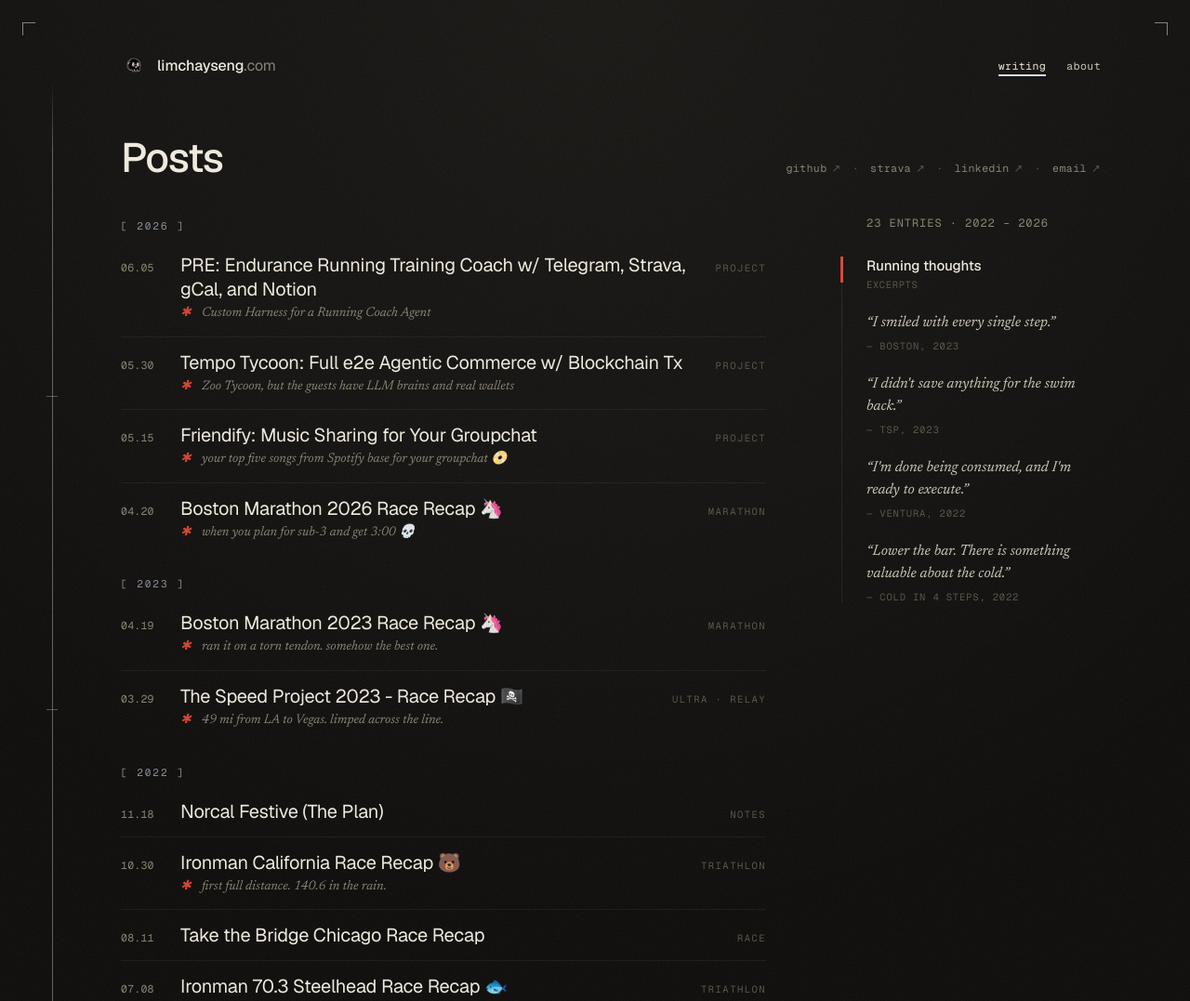
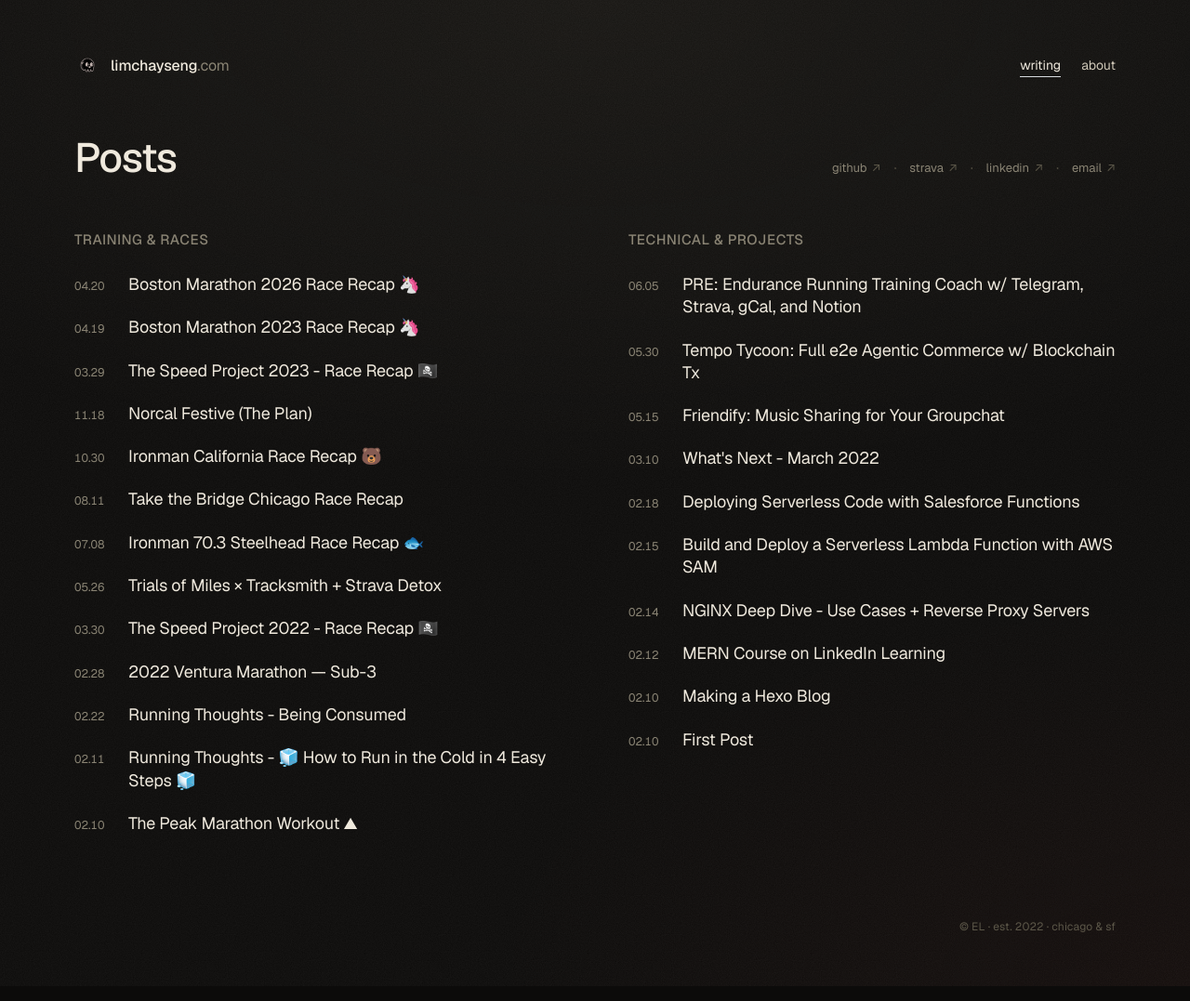
Before and after one commit to elimchayseng/limchayseng_blog, an Astro site: page / in a window 1280 px wide. Shown: the top 1077 px of the page at 93% size. Built offline with nearby package versions, Linux system fonts and the light colour scheme; Astro itself is replaced by a stand-in of ours.

Commit message:
redesign: two-column categorized homepage, strip decorative chrome
Homepage now splits posts into Training & Races and Technical & Projects
columns instead of a single dated list. Removed the running-thoughts rail,
page spine/ticks, corner register marks, and year-break dividers.

Site-wide cleanup: convert decorative monospace metadata (dates, tags,
nav, socials, footer, post gutter) to sans, drop the chrome-rule divider
lines, remove blockquote italics, and render post subheadings as plain
regular-weight text.

```diff
--- a/src/components/CornerMarks.astro
+++ /dev/null
@@ -1,9 +0,0 @@
----
-// Print-style register marks framing the page corners.
-// Requires the page-level wrapper to be position: relative.
----
-
-<div class="corner-mark tl" aria-hidden="true"></div>
-<div class="corner-mark tr" aria-hidden="true"></div>
-<div class="corner-mark bl" aria-hidden="true"></div>
-<div class="corner-mark br" aria-hidden="true"></div>
--- a/src/components/Footer.astro
+++ b/src/components/Footer.astro
@@ -1,9 +1,7 @@
 ---
-import ChromeRule from './ChromeRule.astro';
 ---
 
 <footer>
-	<ChromeRule />
 	<div class="row">
 		<span class="meta">© EL · est. 2022 · chicago &amp; sf</span>
 	</div>
@@ -17,10 +15,9 @@ import ChromeRule from './ChromeRule.astro';
 		display: flex;
 		justify-content: flex-end;
 		align-items: baseline;
-		margin-top: 22px;
-		font-family: var(--mono);
-		font-size: 11px;
-		letter-spacing: 0.04em;
+		font-family: var(--sans);
+		font-size: 12px;
+		letter-spacing: 0.01em;
 	}
 	.meta {
 		color: var(--ink-faint);
--- a/src/components/RunningThoughtsRail.astro
+++ /dev/null
@@ -1,81 +0,0 @@
----
-import thoughts from '../data/running-thoughts.json';
-
-interface Thought {
-	q: string;
-	src: string;
-}
-const items = thoughts as Thought[];
----
-
-<aside class="rail">
-	<div class="bar" aria-hidden="true"></div>
-	<div class="divider" aria-hidden="true"></div>
-	<h3>Running thoughts</h3>
-	<p class="subtitle meta-mono">excerpts</p>
-	<div class="quotes">
-		{
-			items.map((t) => (
-				<div class="quote">
-					<p class="q">&ldquo;{t.q}&rdquo;</p>
-					<div class="attr meta-mono">— {t.src}</div>
-				</div>
-			))
-		}
-	</div>
-</aside>
-
-<style>
-	.rail {
-		position: relative;
-		padding-left: 28px;
-	}
-	.bar {
-		position: absolute;
-		left: 0;
-		top: 0;
-		width: 3px;
-		height: 28px;
-		background: var(--hanko);
-	}
-	.divider {
-		position: absolute;
-		left: 1px;
-		top: 0;
-		bottom: 0;
-		width: 1px;
-		background: rgba(239, 233, 221, 0.08);
-	}
-	h3 {
-		font-family: var(--sans);
-		font-weight: 500;
-		font-size: 15px;
-		margin: 0;
-		letter-spacing: -0.005em;
-		color: var(--ink);
-	}
-	.subtitle {
-		font-size: 10.5px;
-		letter-spacing: 0.06em;
-		color: var(--ink-faint);
-		margin: 4px 0 22px;
-	}
-	.quotes {
-		display: grid;
-		gap: 22px;
-	}
-	.q {
-		font-family: var(--serif);
-		font-style: italic;
-		font-weight: 400;
-		font-size: 16px;
-		line-height: 1.5;
-		color: var(--ink-soft);
-		margin: 0;
-	}
-	.attr {
-		margin-top: 6px;
-		color: var(--ink-faint);
-		font-size: 10.5px;
-	}
-</style>
--- a/src/pages/index.astro
+++ b/src/pages/index.astro
@@ -1,12 +1,9 @@
 ---
 import { getCollection } from 'astro:content';
 import BaseHead from '../components/BaseHead.astro';
-import ChromeRule from '../components/ChromeRule.astro';
-import CornerMarks from '../components/CornerMarks.astro';
 import Footer from '../components/Footer.astro';
 import FormattedDate from '../components/FormattedDate.astro';
 import Header from '../components/Header.astro';
-import RunningThoughtsRail from '../components/RunningThoughtsRail.astro';
 import { SITE_DESCRIPTION, SITE_TITLE } from '../consts';
 
 const SOCIALS = [
@@ -20,32 +17,33 @@ const posts = (await getCollection('blog')).sort(
 	(a, b) => b.data.pubDate.valueOf() - a.data.pubDate.valueOf(),
 );
 
-const years = posts.map((p) => p.data.pubDate.getFullYear());
-const minYear = years.length ? Math.min(...years) : new Date().getFullYear();
-const maxYear = years.length ? Math.max(...years) : new Date().getFullYear();
-const yearRange = minYear === maxYear ? `${minYear}` : `${minYear} – ${maxYear}`;
+// Categorize posts into the two homepage columns. Athletic posts (races,
+// training, running thoughts) fall in "Training & Races"; everything else
+// (technical write-ups + side projects) falls in "Technical & Projects".
+const SECTION_OVERRIDE: Record<string, 'training' | 'tech'> = {
+	'first-post': 'tech',
+	'up-next': 'tech',
+};
+const RACE_TAGS = new Set([
+	'running', 'marathon', 'race', 'endurance', 'triathlon', 'triathalon',
+	'ironman', 'cycling', 'track', 'recap', 'running-thoughts', 'tsp',
+	'relay', 'ultra',
+]);
 
-function capitalize(s: string | undefined) {
-	if (!s) return '';
-	return s.charAt(0).toUpperCase() + s.slice(1);
+function sectionFor(p: (typeof posts)[number]): 'training' | 'tech' {
+	if (SECTION_OVERRIDE[p.id]) return SECTION_OVERRIDE[p.id];
+	if (p.data.tag === 'Project') return 'tech';
+	const tags = (p.data.tags ?? []).map((t) => t.toLowerCase());
+	return tags.some((t) => RACE_TAGS.has(t)) ? 'training' : 'tech';
 }
 
-function tagFor(p: (typeof posts)[number]) {
-	if (p.data.tag) return p.data.tag;
-	const first = p.data.tags?.[0];
-	return capitalize(first);
-}
+const training = posts.filter((p) => sectionFor(p) === 'training');
+const tech = posts.filter((p) => sectionFor(p) === 'tech');
 
-// Annotate each post with its display year so the template can detect year changes.
-let lastYear: number | null = null;
-const rows = posts.map((p) => {
-	const y = p.data.pubDate.getFullYear();
-	const yearBreak = lastYear !== y;
-	lastYear = y;
-	return { post: p, yearBreak, year: y };
-});
-
-const SPINE_TICKS = [0.18, 0.36, 0.55, 0.78];
+const COLUMNS = [
+	{ heading: 'Training & Races', posts: training },
+	{ heading: 'Technical & Projects', posts: tech },
+];
 ---
 
 <!doctype html>
@@ -55,17 +53,6 @@ const SPINE_TICKS = [0.18, 0.36, 0.55, 0.78];
 	</head>
 	<body>
 		<div class="page">
-			<CornerMarks />
-
-			<div class="spine" aria-hidden="true"></div>
-			{SPINE_TICKS.map((t) => (
-				<div
-					class="spine-tick"
-					aria-hidden="true"
-					style={`top: calc(90px + (100% - 180px) * ${t});`}
-				></div>
-			))}
-
 			<Header />
 
 			<section class="hero">
@@ -92,40 +79,24 @@ const SPINE_TICKS = [0.18, 0.36, 0.55, 0.78];
 				</div>
 			</section>
 
-			<section class="content">
-				<div class="list">
-					{
-						rows.map(({ post, yearBreak, year }, idx) => (
-							<>
-								{yearBreak && (
-									<div class={`year-break${idx === 0 ? ' first' : ''}`}>
-										<span class="year">[ {year} ]</span>
-									</div>
-								)}
-								<a class={`row${yearBreak ? ' no-border' : ''}`} href={`/blog/${post.id}/`}>
-									<div class="row-main">
+			<section class="columns">
+				{
+					COLUMNS.map((col) => (
+						<div class="col">
+							<h2 class="col-head">{col.heading}</h2>
+							<div class="list">
+								{col.posts.map((post) => (
+									<a class="row" href={`/blog/${post.id}/`}>
 										<span class="date">
 											<FormattedDate date={post.data.pubDate} format="mmdd" />
 										</span>
 										<span class="title">{post.data.title}</span>
-										<span class="tag">{tagFor(post)}</span>
-									</div>
-									{post.data.note && (
-										<div class="note">
-											<span class="star">✱</span>
-											{post.data.note}
-										</div>
-									)}
-								</a>
-							</>
-						))
-					}
-				</div>
-
-				<div class="right-col">
-					<span class="meta-mono entries">{posts.length} entries · {yearRange}</span>
-					<RunningThoughtsRail />
-				</div>
+									</a>
+								))}
+							</div>
+						</div>
+					))
+				}
 			</section>
 
 			<Footer />
@@ -134,33 +105,10 @@ const SPINE_TICKS = [0.18, 0.36, 0.55, 0.78];
 		<style>
 			.page {
 				position: relative;
-				padding: 56px 96px 56px 130px;
+				max-width: 1280px;
+				margin: 0 auto;
+				padding: 56px 80px;
 				min-height: 100vh;
-			}
-			.spine {
-				position: absolute;
-				left: 56px;
-				top: 90px;
-				bottom: 90px;
-				width: 1px;
-				background: linear-gradient(
-					180deg,
-					transparent 0%,
-					var(--chrome) 4%,
-					var(--chrome) 96%,
-					transparent 100%
-				);
-				opacity: 0.4;
-				pointer-events: none;
-			}
-			.spine-tick {
-				position: absolute;
-				left: 50px;
-				width: 12px;
-				height: 1px;
-				background: var(--chrome-dim);
-				opacity: 0.55;
-				pointer-events: none;
 			}
 
 			.hero {
@@ -181,38 +129,14 @@ const SPINE_TICKS = [0.18, 0.36, 0.55, 0.78];
 				margin: 0;
 				color: var(--ink);
 			}
-			.entries {
-				white-space: nowrap;
-			}
-
-			.content {
-				margin-top: 40px;
-				display: grid;
-				grid-template-columns: 1fr 280px;
-				gap: 80px;
-				align-items: start;
-			}
-
-			.list {
-				min-width: 0;
-			}
-
-			.right-col {
-				display: flex;
-				flex-direction: column;
-				gap: 28px;
-			}
-			.right-col .entries {
-				padding-left: 28px;
-			}
 			.socials {
 				display: flex;
 				align-items: baseline;
 				flex-wrap: wrap;
-				gap: 12px;
-				font-family: var(--mono);
-				font-size: 11.5px;
-				letter-spacing: 0.04em;
+				gap: 14px;
+				font-family: var(--sans);
+				font-size: 13px;
+				letter-spacing: 0;
 			}
 			.sep {
 				color: var(--ink-faint);
@@ -232,89 +156,65 @@ const SPINE_TICKS = [0.18, 0.36, 0.55, 0.78];
 				color: var(--ink-faint);
 			}
 
-			.year-break {
-				display: flex;
-				align-items: baseline;
-				padding: 24px 0 8px;
+			.columns {
+				margin-top: 56px;
+				display: grid;
+				grid-template-columns: 1fr 1fr;
+				gap: 72px;
+				align-items: start;
 			}
-			.year-break.first {
-				padding-top: 4px;
+			.col {
+				min-width: 0;
 			}
-			.year {
-				font-family: var(--mono);
-				font-size: 11px;
-				color: var(--chrome-dim);
-				letter-spacing: 0.18em;
+			.col-head {
+				font-family: var(--sans);
+				font-weight: 500;
+				font-size: 15px;
+				letter-spacing: 0.04em;
 				text-transform: uppercase;
+				color: var(--ink-mute);
+				margin: 0 0 16px;
 			}
 
+			.list {
+				min-width: 0;
+			}
 			.row {
-				display: block;
-				text-decoration: none;
-				color: inherit;
-				padding: 14px 0;
-				border-top: 1px solid rgba(239, 233, 221, 0.06);
-				transition: color 200ms ease;
-			}
-			.row.no-border {
-				border-top: none;
-			}
-			.row-main {
 				display: flex;
 				align-items: baseline;
 				gap: 14px;
+				text-decoration: none;
+				color: inherit;
+				padding: 11px 0;
+				transition: color 200ms ease;
 			}
 			.date {
-				font-family: var(--mono);
-				font-size: 11.5px;
+				font-family: var(--sans);
+				font-size: 12.5px;
 				color: var(--ink-mute);
-				letter-spacing: 0.02em;
-				width: 50px;
+				width: 44px;
 				font-variant-numeric: tabular-nums;
 				flex-shrink: 0;
 			}
 			.title {
 				font-family: var(--sans);
 				font-weight: 400;
-				font-size: 20px;
+				font-size: 18px;
 				color: var(--ink);
 				flex: 1;
-				letter-spacing: -0.014em;
-				line-height: 1.3;
+				letter-spacing: -0.012em;
+				line-height: 1.35;
 				transition: color 200ms ease;
-			}
-			.tag {
-				font-family: var(--mono);
-				font-size: 10.5px;
-				color: var(--ink-faint);
-				letter-spacing: 0.14em;
-				text-transform: uppercase;
-				white-space: nowrap;
-				flex-shrink: 0;
 			}
 			.row:hover .title {
 				color: var(--hanko);
 			}
-			.note {
-				padding-left: 64px;
-				margin-top: 4px;
-				font-family: var(--serif);
-				font-style: italic;
-				font-size: 14px;
-				color: var(--ink-mute);
-				line-height: 1.4;
-			}
-			.star {
-				color: var(--hanko);
-				margin-right: 8px;
-			}
 
 			@media (max-width: 1024px) {
 				.page {
-					padding: 48px 56px 48px 96px;
+					padding: 48px 56px;
 				}
-				.content {
-					grid-template-columns: 1fr 240px;
+				.columns {
 					gap: 56px;
 				}
 			}
@@ -323,16 +223,9 @@ const SPINE_TICKS = [0.18, 0.36, 0.55, 0.78];
 				.page {
 					padding: 48px 40px;
 				}
-				.spine,
-				.spine-tick {
-					display: none;
-				}
-				.content {
+				.columns {
 					grid-template-columns: 1fr;
-					gap: 56px;
-				}
-				.right-col .entries {
-					padding-left: 0;
+					gap: 48px;
 				}
 			}
 
@@ -350,18 +243,6 @@ const SPINE_TICKS = [0.18, 0.36, 0.55, 0.78];
 				.title {
 					font-size: 17px;
 				}
-				.row-main {
-					gap: 10px;
-					flex-wrap: wrap;
-				}
-				.tag {
-					width: 100%;
-					padding-left: 64px;
-					margin-top: 2px;
-				}
-				.note {
-					padding-left: 64px;
-				}
 			}
 		</style>
 	</body>
--- a/src/styles/global.css
+++ b/src/styles/global.css
@@ -72,9 +72,9 @@ hr {
 /* — utility primitives ————————————————————————————— */
 
 .meta-mono {
-	font-family: var(--mono);
+	font-family: var(--sans);
 	font-size: 12px;
-	letter-spacing: 0.08em;
+	letter-spacing: 0.02em;
 	text-transform: uppercase;
 	color: var(--ink-mute);
 }
@@ -92,9 +92,9 @@ hr {
 }
 
 .nav-link {
-	font-family: var(--mono);
-	font-size: 11.5px;
-	letter-spacing: 0.04em;
+	font-family: var(--sans);
+	font-size: 14px;
+	letter-spacing: 0;
 	color: var(--ink-soft);
 	text-decoration: none;
 	position: relative;
@@ -116,59 +116,6 @@ hr {
 	background: var(--chrome);
 }
 
-/* — chrome accents ————————————————————————————————— */
-
-.chrome-rule {
-	height: 1px;
-	background: linear-gradient(90deg, transparent, var(--chrome) 12%, var(--chrome) 88%, transparent);
-	opacity: 0.45;
-	border: none;
-	margin: 0;
-}
-
-.chrome-tick {
-	display: inline-block;
-	width: 2px;
-	height: 14px;
-	background: linear-gradient(180deg, var(--chrome-dim) 0%, var(--chrome) 50%, var(--chrome-dim) 100%);
-	opacity: 0.55;
-	vertical-align: middle;
-	flex-shrink: 0;
-}
-
-.corner-mark {
-	position: absolute;
-	width: 14px;
-	height: 14px;
-	opacity: 0.55;
-	pointer-events: none;
-	z-index: 1;
-}
-.corner-mark.tl {
-	top: 24px;
-	left: 24px;
-	border-top: 1px solid var(--chrome);
-	border-left: 1px solid var(--chrome);
-}
-.corner-mark.tr {
-	top: 24px;
-	right: 24px;
-	border-top: 1px solid var(--chrome);
-	border-right: 1px solid var(--chrome);
-}
-.corner-mark.bl {
-	bottom: 24px;
-	left: 24px;
-	border-bottom: 1px solid var(--chrome);
-	border-left: 1px solid var(--chrome);
-}
-.corner-mark.br {
-	bottom: 24px;
-	right: 24px;
-	border-bottom: 1px solid var(--chrome);
-	border-right: 1px solid var(--chrome);
-}
-
 /* — markdown post body ————————————————————————————— */
 
 .prose {
@@ -183,28 +130,25 @@ hr {
 }
 .prose h1 {
 	font-family: var(--sans);
-	font-weight: 500;
-	font-size: 36px;
-	letter-spacing: -0.025em;
-	line-height: 1.1;
+	font-weight: 400;
+	font-size: 28px;
+	line-height: 1.25;
 	color: var(--ink);
-	margin: 48px 0 16px;
+	margin: 48px 0 14px;
 }
 .prose h2 {
 	font-family: var(--sans);
-	font-weight: 500;
-	font-size: 26px;
-	letter-spacing: -0.02em;
-	line-height: 1.2;
+	font-weight: 400;
+	font-size: 23px;
+	line-height: 1.3;
 	color: var(--ink);
 	margin: 40px 0 12px;
 }
 .prose h3 {
 	font-family: var(--sans);
-	font-weight: 500;
-	font-size: 20px;
-	letter-spacing: -0.014em;
-	line-height: 1.3;
+	font-weight: 400;
+	font-size: 19px;
+	line-height: 1.35;
 	color: var(--ink);
 	margin: 32px 0 10px;
 }
@@ -212,7 +156,8 @@ hr {
 .prose h5,
 .prose h6 {
 	font-family: var(--sans);
-	font-weight: 500;
+	font-weight: 400;
+	font-size: 17px;
 	color: var(--ink);
 	margin: 24px 0 8px;
 }
@@ -260,11 +205,9 @@ hr {
 	padding: 4px 0 4px 24px;
 	border-left: 2px solid var(--hanko);
 	font-family: var(--serif);
-	font-style: italic;
 	font-weight: 400;
-	font-size: 22px;
-	line-height: 1.35;
-	letter-spacing: -0.005em;
+	font-size: 20px;
+	line-height: 1.45;
 	color: var(--ink);
 }
 .prose blockquote p {
@@ -296,9 +239,7 @@ hr {
 }
 .prose hr {
 	border: none;
-	height: 1px;
-	background: linear-gradient(90deg, transparent, var(--chrome) 12%, var(--chrome) 88%, transparent);
-	opacity: 0.35;
+	border-top: 1px solid var(--paper-edge);
 	margin: 36px 0;
 }
 
@@ -320,9 +261,6 @@ hr {
 /* — responsive ————————————————————————————————————— */
 
 @media (max-width: 720px) {
-	.corner-mark {
-		display: none;
-	}
 	.prose {
 		font-size: 16.5px;
 	}
```
Also changed, not shown: src/components/ChromeRule.astro (deleted, +0 -15 lines), src/layouts/BlogPost.astro (+9 -15 lines).
